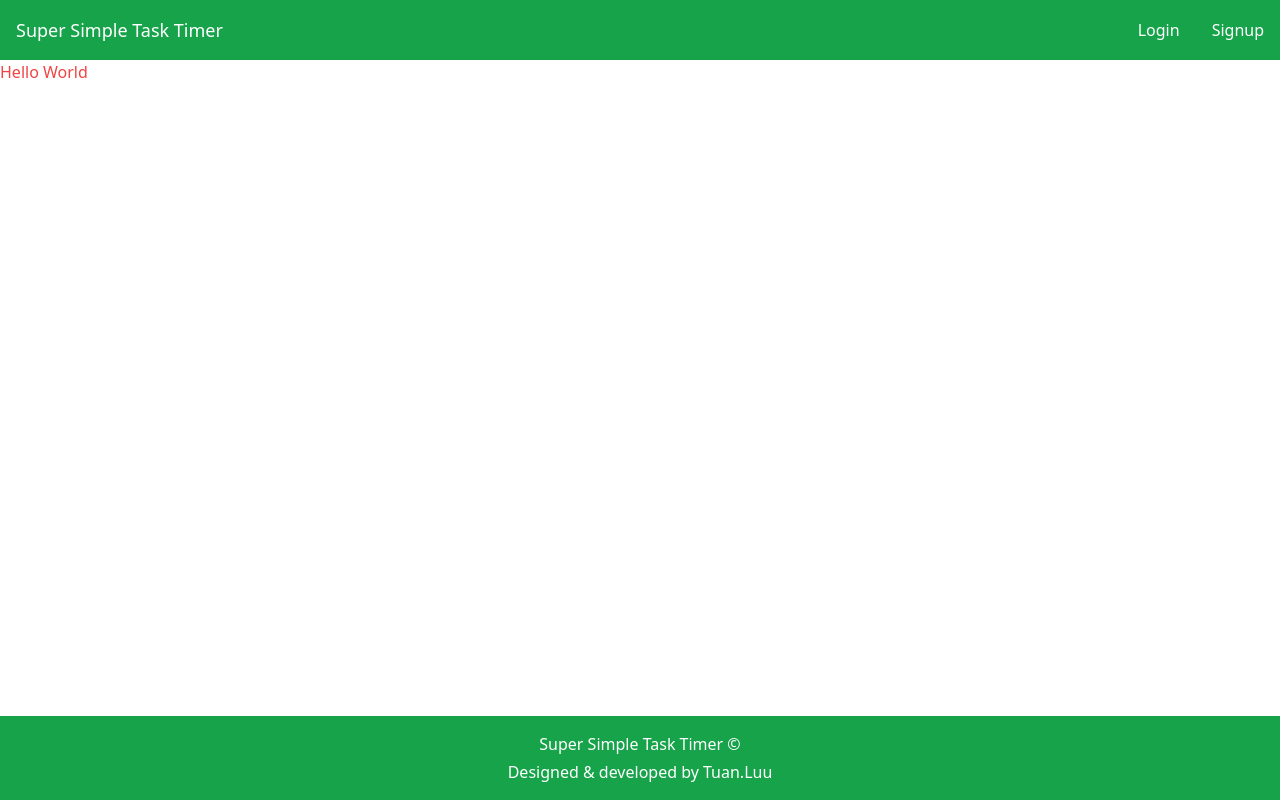
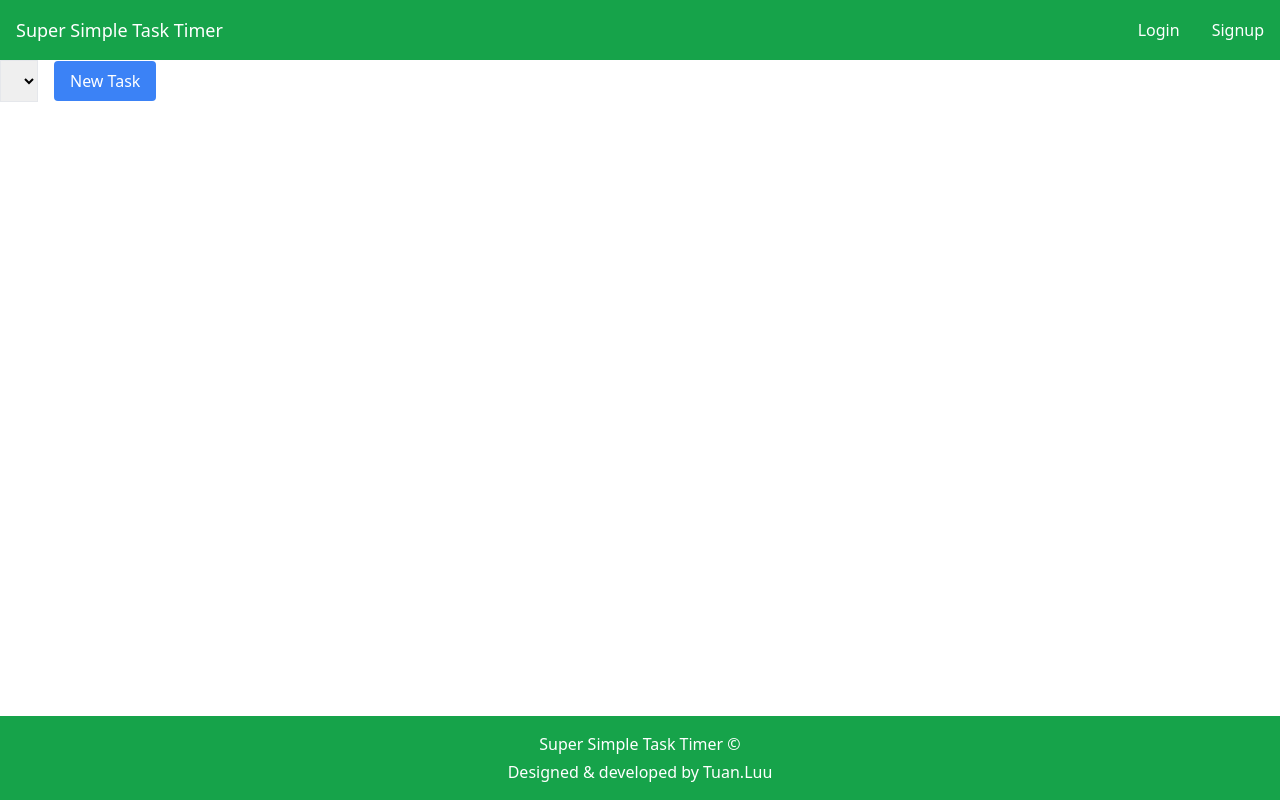
Before and after one commit to tuanluu-agilityio/timer-app, a Next.js app: page / in a window 1280 px wide. Built offline with nearby package versions, Linux system fonts and the light colour scheme.

Commit message:
Create a timer page

```diff
--- /dev/null
+++ b/src/components/home-page/Taskbar.tsx
@@ -0,0 +1,127 @@
+import { useState, useContext } from 'react'
+import { harperAddNewTask } from '../../utils/harperdb/addNewTask'
+import { UserContext } from '../../contexts/UserContext'
+import { TasksContext } from '../../contexts/TasksContext'
+import Button from '../Button'
+
+interface Props {
+  selectedTaskId: string
+  setSelectedTaskId: React.Dispatch<React.SetStateAction<string>>
+  setErrorMessage: React.Dispatch<React.SetStateAction<string>>
+  setSeconds: React.Dispatch<React.SetStateAction<number>>
+  pauseTimer: () => void
+}
+
+const Taskbar = ({
+  selectedTaskId,
+  setSelectedTaskId,
+  setErrorMessage,
+  setSeconds,
+  pauseTimer
+}: Props) => {
+  const { username } = useContext(UserContext)
+  const { tasks, getAndSetTasks } = useContext(TasksContext)
+
+  const [isUserAddingNewTask, setIsUserAddingNewTask] = useState(false)
+  const [taskInputValue, setTaskInputValue] = useState('')
+
+  const handleChangeTaskInput = (e: { target: HTMLInputElement }) => {
+    setTaskInputValue(e.target.value)
+  }
+
+  const handleSelectTask = (e: { target: HTMLSelectElement }) => {
+    setErrorMessage("")
+    setSelectedTaskId(e.target.value)
+    setSeconds(0)
+    pauseTimer()
+  }
+
+  const handleClickAddNewTask = () => {
+    if (taskInputValue.trim() === "") {
+      setErrorMessage("Type a task!")
+      return
+    }
+
+    addNewTask()
+    resetAddingNewTask()
+  }
+
+  const addNewTask = async () => {
+    try {
+      const { response } = await harperAddNewTask(username, taskInputValue)
+      if (response.status === 200) {
+        // Task added to db successfully
+        getAndSetTasks(username)
+      } else {
+        // Task not added to db
+        setErrorMessage("Whoops, something went wrong!")
+      }
+    } catch (error) {
+      console.log(error)
+      setErrorMessage("Whoops, something went wrong!")
+    }
+  }
+
+  const resetAddingNewTask = () => {
+    setTaskInputValue("")
+    setIsUserAddingNewTask(false)
+  }
+
+  return (
+    <div>
+      {isUserAddingNewTask ? (
+        <>
+          <input
+            type="text"
+            placeholder="Enter task here..."
+            value={taskInputValue}
+            onChange={handleChangeTaskInput}
+            className="border p-2 mr-2"
+          />
+          <Button color="primary" handleClick={handleClickAddNewTask}>
+            Add task
+          </Button>
+          <Button
+            color="secondary"
+            handleClick={() => setIsUserAddingNewTask(false)}
+            extraClasses="ml-1"
+          >
+            Cancel
+          </Button>
+        </>
+      ) : (
+        <>
+          <select
+            className="mr-4 p-2 border"
+            name="task"
+            id="task"
+            onChange={handleSelectTask}
+          >
+            {selectedTaskId === "" && (
+              <option value="" disabled selected hidden>
+                -- Select a task --
+              </option>
+            )}
+            {tasks.map(task => (
+              <option
+                key={task.id}
+                value={task.id}
+                selected={task.id === selectedTaskId}
+              >
+                {task.task_name}
+              </option>
+            ))}
+          </select>
+          <Button
+            handleClick={() => setIsUserAddingNewTask(true)}
+            color="primary"
+          >
+            New Task
+          </Button>
+        </>
+      )}
+    </div>
+  )
+}
+
+export default Taskbar
--- a/src/pages/index.tsx
+++ b/src/pages/index.tsx
@@ -1,9 +1,10 @@
 import type { NextPage } from 'next'
+import Taskbar from '../components/home-page/Taskbar'
 
 const Home: NextPage = () => {
   return (
     <div>
-      <h1 className="text-red-500">Hello World</h1>
+      <Taskbar />
     </div>
   )
 }
--- /dev/null
+++ b/src/utils/harperdb/addNewTask.ts
@@ -0,0 +1,19 @@
+import { harperFetch } from '../harperFetch'
+
+export const harperAddNewTask = async (username: string, taskName: string) => {
+  const data = {
+    operation: "insert",
+    schema: "productivity_timer",
+    table: "tasks",
+    records: [
+      {
+        username: username,
+        task_name: taskName,
+        time_in_seconds: 0
+      }
+    ]
+  }
+
+  const responseAndResult = await harperFetch(data)
+  return responseAndResult
+}
```
